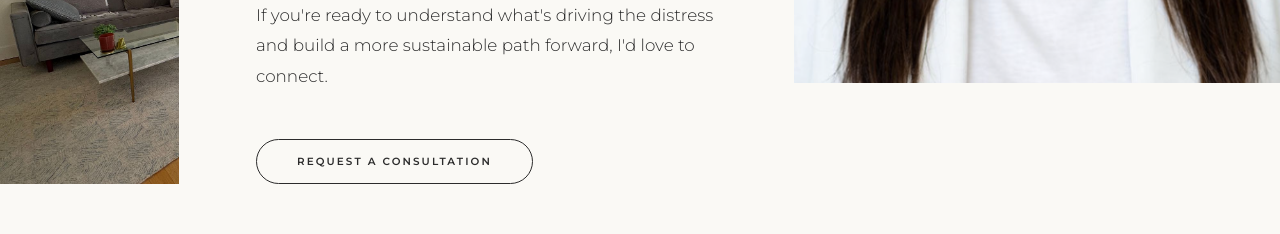
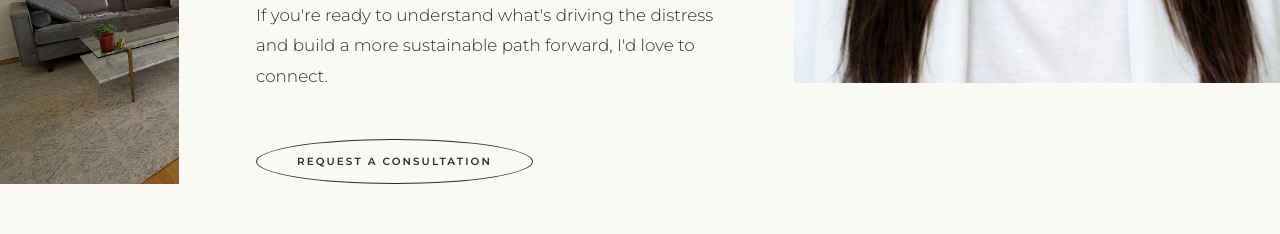
Before and after one commit to meethatkar/-Growth_Therapy_assignment-_2, a Next.js app: page / in a window 1280 px wide. Shown: the part 8140-8374 px from the top of the page. Built offline with nearby package versions, Linux system fonts and the light colour scheme.

Commit message:
style: update button border radius and reformat text line breaks in component sections

```diff
--- a/src/components/Navbar.jsx
+++ b/src/components/Navbar.jsx
@@ -121,7 +121,7 @@ const Navbar = () => {
         <div className="w-full flex justify-center">
           <Link
             href="#contact"
-            className="w-full max-w-[200px] text-center px-6 py-3 border border-brand-dark rounded-[50px] text-brand-dark text-sm tracking-widest uppercase"
+            className="w-full max-w-[200px] text-center px-6 py-3 border border-brand-dark rounded-[100%] text-brand-dark text-sm tracking-widest uppercase"
             onClick={() => setIsOpen(false)}
           >
             Contact
--- a/src/components/ScheduleAppointmentSection.jsx
+++ b/src/components/ScheduleAppointmentSection.jsx
@@ -48,7 +48,7 @@ const ScheduleAppointmentSection = () => {
           <div>
             <a
               href="#contact"
-              className="inline-block px-10 py-3.5 border border-brand-dark rounded-[400px] text-[0.65rem] font-semibold tracking-[0.2em] text-brand-dark hover:bg-brand-dark hover:text-white transition-all duration-300 uppercase"
+              className="inline-block w-auto px-10 py-3.5 border border-brand-dark rounded-[100%] text-[0.65rem] font-semibold tracking-[0.2em] text-brand-dark hover:bg-brand-dark hover:text-white transition-all duration-300 uppercase"
             >
               Request a consultation
             </a>
```
Also changed, not shown: src/components/HowWeWorkSection.jsx (+7 -5 lines).
